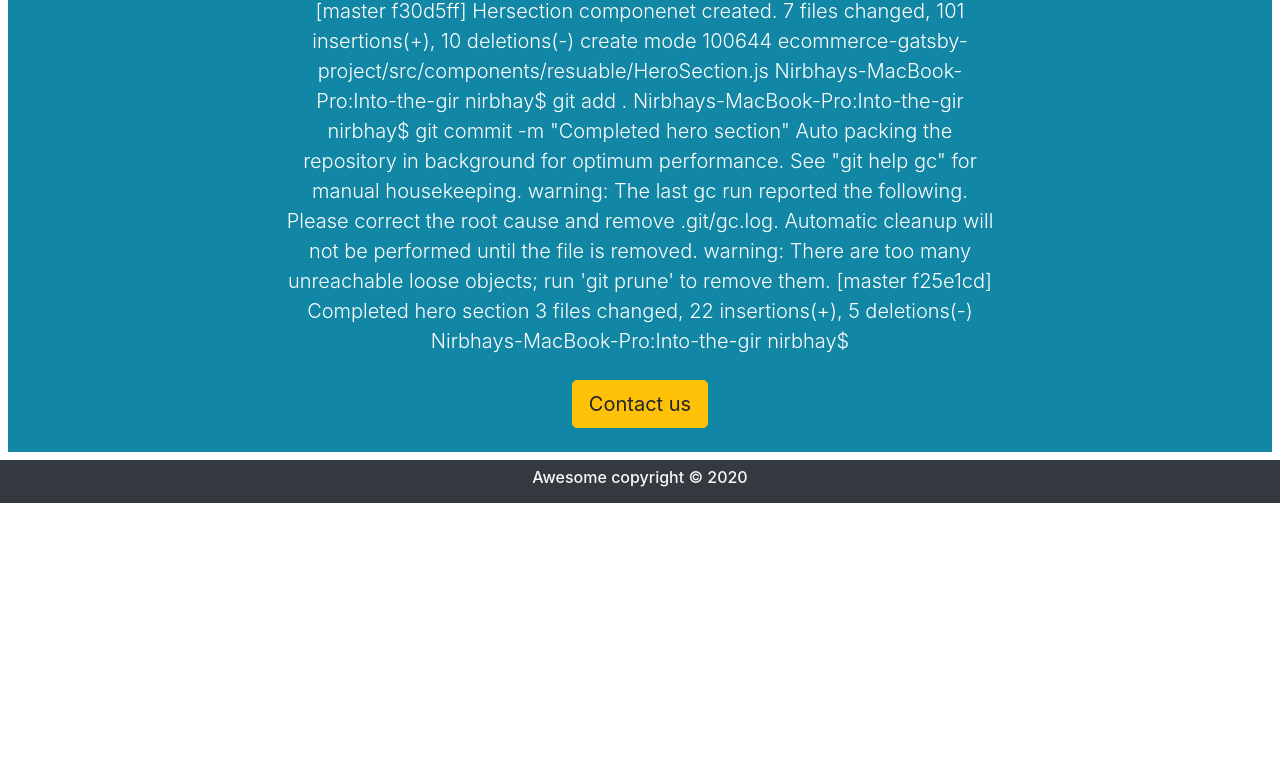
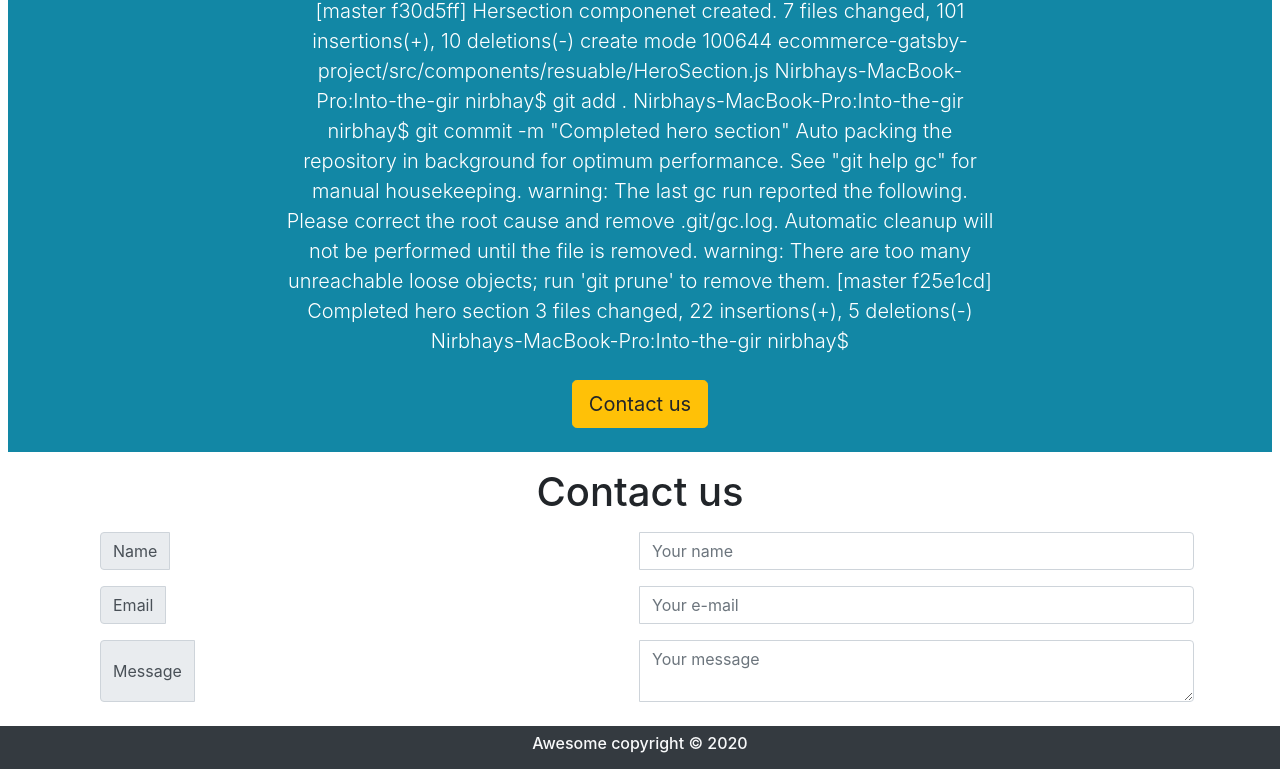
Before and after one commit to nirbhayram/rgn-ecommerce-project, a Gatsby site: page /contact in a window 1280 px wide. Shown: the part 566-1335 px from the top of the page. Before the commit the page ends 1069 px from the top, so only its background shows below. Built offline with nearby package versions, Linux system fonts and the light colour scheme; Gatsby itself is replaced by a stand-in of ours.

Commit message:
adding contact us form in contact page

```diff
--- a/public/page-data/using-typescript/page-data.json
+++ b/public/page-data/using-typescript/page-data.json
@@ -1 +1 @@
-{"componentChunkName":"component---src-pages-using-typescript-tsx","path":"/using-typescript/","result":{"data":{"site":{"buildTime":"2020-06-28 08:58 am UTC"}},"pageContext":{}}}
+{"componentChunkName":"component---src-pages-using-typescript-tsx","path":"/using-typescript/","result":{"data":{"site":{"buildTime":"2020-06-28 09:21 am UTC"}},"pageContext":{}}}
--- /dev/null
+++ b/src/components/contact/ContactForm.js
@@ -0,0 +1,30 @@
+import React from 'react'
+import Heading from "../resuable/Heading"
+
+export default function ContactForm() {
+    return (
+        <section className="py-2">
+            <div className="container">
+                <Heading title="Contact us" />
+                <div class="input-group mb-3">
+                    <div class="input-group-prepend col-6">
+                        <span class="input-group-text" id="basic-addon1">Name</span>
+                    </div>
+                    <input type="text" class="form-control col-6" placeholder="Your name" aria-label="Username" aria-describedby="basic-addon1" />
+                </div>
+                <div class="input-group mb-3">
+                    <div class="input-group-prepend col-6">
+                        <span class="input-group-text" id="basic-addon1">Email</span>
+                    </div>
+                    <input type="text" class="form-control col-6" placeholder="Your e-mail" aria-label="Username" aria-describedby="basic-addon1" />
+                </div>
+                <div class="input-group mb-3">
+                    <div class="input-group-prepend col-6">
+                        <span class="input-group-text" id="basic-addon1">Message</span>
+                    </div>
+                    <textarea type="text" class="form-control col-6" placeholder="Your message" aria-label="Username" aria-describedby="basic-addon1" />
+                </div>
+            </div>
+        </section>
+    )
+}
--- a/src/pages/contact.js
+++ b/src/pages/contact.js
@@ -7,12 +7,14 @@ import HeroSection from "../components/resuable/HeroSection"
 import { graphql } from 'gatsby'
 import DualInfoblock from "../components/resuable/DualInfoblock"
 import Infoblock from "../components/resuable/Infoblock"
+import ContactForm from "../components/contact/ContactForm"
 
 const ConatctPage = ({data}) => (
   <Layout>
     <SEO title="Home" />
     <HeroSection image={data.img.childImageSharp.fluid} title={`This is the title`} subtitle={`this is the subtitle`} heroStyleClass={`about-background`}/>
     <Infoblock heading="Contact us"/>
+    <ContactForm/>
   </Layout>
 )
 
```
